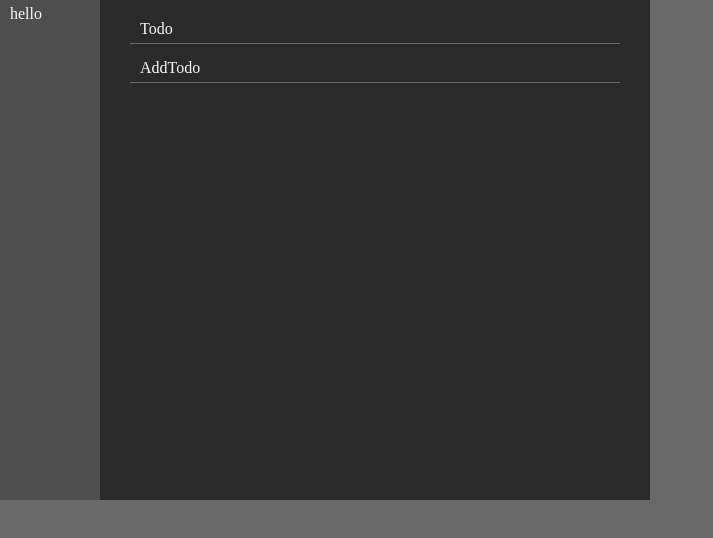
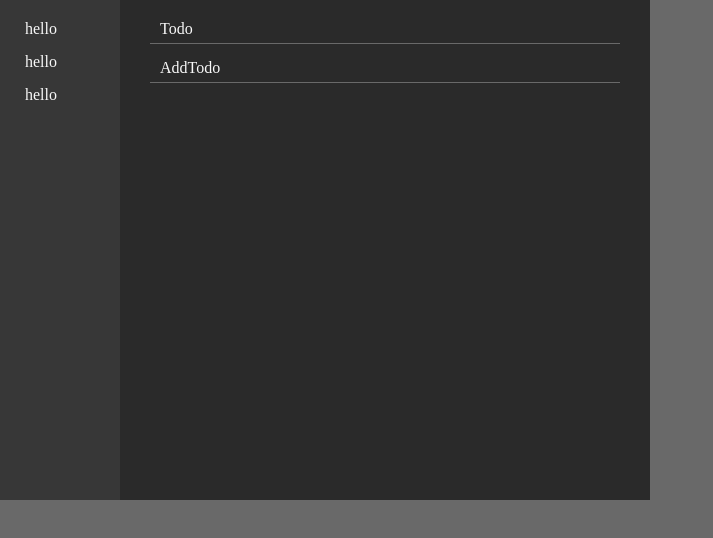
Before and after one commit to Lootmann/MineApps, a React (Create React App) app in the folder misc/chrome-extension/extension-with-react/chrome-ex-react/: page / in a window 1280 px wide. Shown: the top 538 px of the page, without its empty margins (0-713 px from the left). Built offline with nearby package versions, Linux system fonts and the light colour scheme.

Commit message:
misc: chrome-extension - sidebar css

```diff
--- a/misc/chrome-extension/extension-with-react/chrome-ex-react/src/components/Sidebar.tsx
+++ b/misc/chrome-extension/extension-with-react/chrome-ex-react/src/components/Sidebar.tsx
@@ -6,6 +6,8 @@ export function Sidebar() {
     <nav id="sidebar">
       <ul>
         <li>hello</li>
+        <li>hello</li>
+        <li>hello</li>
       </ul>
     </nav>
   );
--- a/misc/chrome-extension/extension-with-react/chrome-ex-react/src/index.css
+++ b/misc/chrome-extension/extension-with-react/chrome-ex-react/src/index.css
@@ -28,6 +28,6 @@ html {
 
   display: grid;
   grid-template-areas: "sidebar main";
-  grid-template-columns: 100px 1fr;
+  grid-template-columns: 120px 1fr;
   grid-template-rows: 500px;
 }
--- a/misc/chrome-extension/extension-with-react/chrome-ex-react/src/styles/sidebar.css
+++ b/misc/chrome-extension/extension-with-react/chrome-ex-react/src/styles/sidebar.css
@@ -1,7 +1,18 @@
 #sidebar {
   grid-area: sidebar;
-  padding: 5px 10px;
+  padding: 15px 15px;
 
-  background-color: var(--dark-gray);
+  background-color: var(--thin-black);
   color: var(--white);
 }
+
+#sidebar > ul {
+  display: flex;
+  flex-direction: column;
+  gap: 5px;
+}
+
+#sidebar > ul > li {
+  list-style: none;
+  padding: 5px 10px;
+}
--- a/misc/chrome-extension/extension-with-react/chrome-ex-react/src/styles/variables.css
+++ b/misc/chrome-extension/extension-with-react/chrome-ex-react/src/styles/variables.css
@@ -1,5 +1,6 @@
 :root {
   --black: #2a2a2a;
+  --thin-black: #373737;
   --dark-gray: #4e4e4e;
   --thin-gray: #696969;
   --white: #f8f8f8;
```
